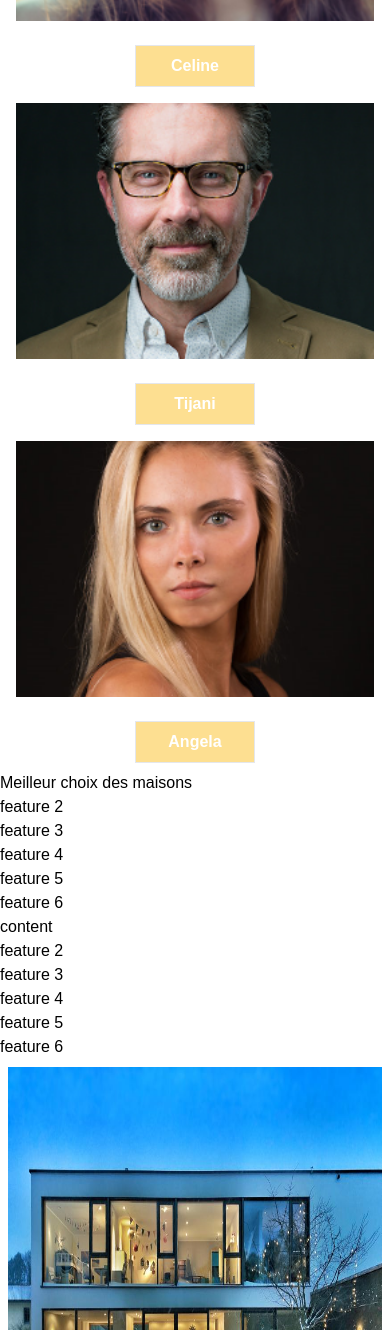
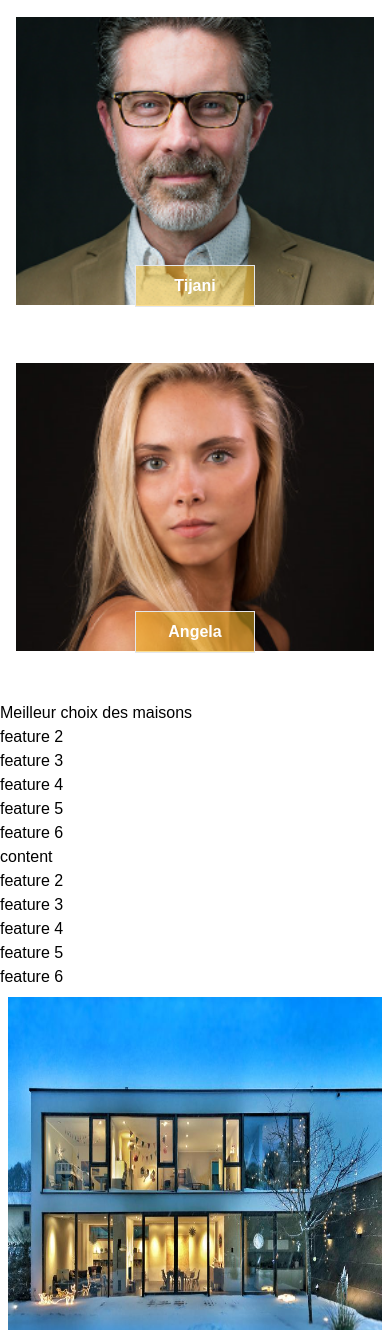
Before and after one commit to TijClass/Booking_Excalibur, a PHP site: page / in a window 390 px wide. Shown: the part 1218-2548 px from the top of the page. Run offline with PHP 8.4, Linux system fonts and the light colour scheme; style sheets or scripts are compiled from the project's sources.

Commit message:
Modification in index.php / Add css header .

```diff
--- a/starters/public/asset/css/style.css
+++ b/starters/public/asset/css/style.css
@@ -1,25 +1,86 @@
-*,
+/* *,
 *::after,
 *::before {
   margin: 0;
   padding: 0;
-  box-sizing: inherit; }
-
-/* <!--------------------------------------------------------------------------------------------------------------------------------------
---------------------------------start navbar------------------------------------------------------------------------------------------->*/
-
-
-/* <!--------------------------------------------------------------------------------------------------------------------------------------
---------------------------------end navbar---------------------------------------------------------------------------------------------> */
-
-
-
-
-
+  box-sizing: inherit; } */
 
 /* <!--------------------------------------------------------------------------------------------------------------------------------------
 --------------------------------start header-------------------------------------------------------------------------------------------> */
 
+  body > section.text-gray-400.bg-gray-900.body-font > div > div{
+  margin-inline-start: 34%;
+  margin-inline-end: 32%;
+}
+  body > div.bg-opacity-25.--tw-bg-opacity\:.\30 \.25\;.w-full.py-60.px-6.bg-cover.bg-no-repeat.bg-center.relative.z-10{
+position: absolute;
+z-index: -1;
+opacity: 5%;
+
+}
+  body > div.mb-16.container.max-w-4xl.mx-auto.text-center.flex.flex-wrap.items-start.md\:flex-no-wrap{
+position: relative;
+
+bottom: 180px;
+}
+  .bg-blue-500 {
+--tw-bg-opacity: 1;
+background-color: rgba(-21,87,210,var(--tw-bg-opacity));}
+
+  div:nth-child(3) > img{
+  height: 18rem;
+  margin-bottom: -2.5rem;
+}
+  div:nth-child(2) > img{
+  height: 18rem;
+  margin-bottom: -2.5rem;
+}
+  div:nth-child(1) > img{
+  height: 18rem;
+  margin-bottom: -2.5rem;
+}
+  .p-4{
+  padding: 3rem;
+}
+  .pb-0 {
+  padding-top: 0.5%;
+  padding-bottom: 0.5%;
+}
+
+
+
+  .overlay{
+position: relative;
+z-index: -1;
+}
+  .overlay::after{
+position: absolute;
+left: 0;
+top: 0;
+height: 100%;
+width: 100%;
+content: '';
+background-color: rgba(0, 0, 0, 0.411);
+z-index: -1;
+
+}
+
+  .container h1{
+margin-top: -180px;
+margin-bottom: 20px;
+}
+
+  .container p{
+margin-bottom: 40px;
+}
+  .container button{
+margin-bottom: 40px;
+}
+
+  .container h3{
+margin-bottom: -40px;
+margin-top: 50px;
+}
 
 /* <!--------------------------------------------------------------------------------------------------------------------------------------
 --------------------------------End header--------------------------------------------------------------------------------------------> */
@@ -41,9 +102,7 @@
 
 /* <!--------------------------------------------------------------------------------------------------------------------------------------
 --------------------------------start story--------------------------------------------------------------------------------------------> */
-.story{
 
-}
 
 /* <!--------------------------------------------------------------------------------------------------------------------------------------
 --------------------------------end story----------------------------------------------------------------------------------------------> */
@@ -73,9 +132,7 @@
   margin: 0;
   font-family: Arial;
 }
-.galleries{
-  /* height: max-content; */
-}
+
 .gallery {
   /* background-color: blue; */
   /* height: max-content; */
@@ -147,9 +204,7 @@
 
 /* Responsive layout - makes a two column-layout instead of four columns */
 @media screen and (max-width: 800px) {
-  .gallery{
 
-  }
   .gallery1 {
     /* height: 76%; */
 
--- a/starters/public/index.php
+++ b/starters/public/index.php
@@ -4,10 +4,10 @@
     <meta charset="UTF-8">
     <meta http-equiv="X-UA-Compatible" content="IE=edge">
     <meta name="viewport" content="width=device-width, initial-scale=1.0">
-    <link rel="stylesheet" href="public/main.css">
+    <link href="https://unpkg.com/tailwindcss@^2/dist/tailwind.min.css" rel="stylesheet">
     <link rel="stylesheet" href="asset/css/style.css">
 
-    <title>LASS1 &mdash; First-app</title>
+    <title>Booking website &mdash; First-app</title>
 </head>
 <body>
 
@@ -128,7 +128,7 @@
   <div class="container max-w-4xl mx-auto text-center flex flex-wrap items-start md:flex-no-wrap" style="margin: -200px auto 0;" >
 
 
-      <div class="my-2 w-full md:w-1/ flex flex-col items-center justify-center px-4">
+      <div class="my-2 w-full md:w-1/4 flex flex-col items-center justify-center px-4">
         <img src=".\asset\img\2164465d5b2f11c28483baf8234b7de3.png" class="w-full h-64 object-cover mb-6" />
         <button class=" font-bold text-white bg-opacity-50 bg-yellow-400 hover:bg-yellow-400 hover:text-black border border-solid border-grey w-1/3 lg:w-full py-2">Celine</button>
       </div>
@@ -138,7 +138,7 @@
         <button class="font-bold text-white bg-yellow-400 bg-opacity-50 hover:bg-yellow-400 hover:text-black border border-solid border-grey w-1/3 lg:w-full py-2">Tijani</button>
        </div>
 
-      <div class="my-2 w-full md:w-1/ flex flex-col items-center justify-center px-4">
+      <div class="my-2 w-full md:w-1/4 flex flex-col items-center justify-center px-4">
         <img src=".\asset\img\head-shot-modeling-portfolio-don-monteaux-photography-001.png"  class="w-full h-64 object-cover mb-6" />
         <button class="font-bold text-white bg-yellow-400 bg-opacity-50 hover:bg-yellow-400 hover:text-black border border-solid border-grey w-1/3 lg:w-full py-2">Angela</button>
       </div>
```
